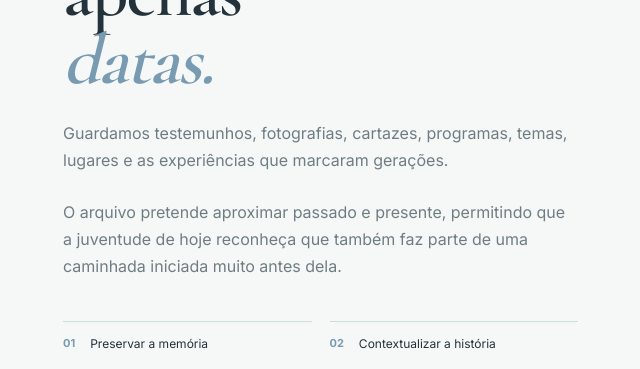
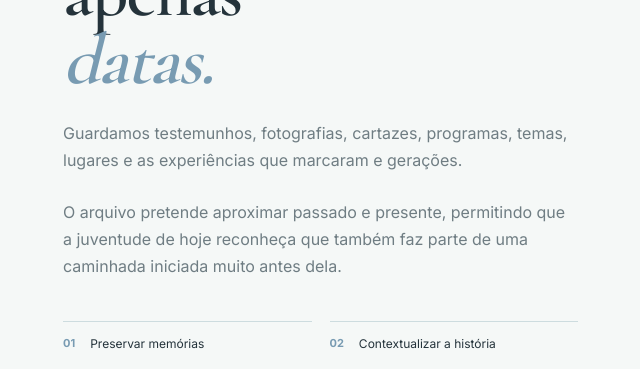
Before and after one commit to alissontx/Site-ENJE, a plain HTML site: page index.html in a window 1280 px wide. Shown: the part 8920-9289 px from the top of the page, 622-1262 px from the left. Drawn offline with nearby package versions, Linux system fonts and the light colour scheme.

Commit message:
Atualização

```diff
--- a/index.html
+++ b/index.html
@@ -145,7 +145,7 @@
           <h2>Não guardamos apenas<br><em>datas.</em></h2>
           <p>
             Guardamos testemunhos, fotografias, cartazes, programas, temas,
-            lugares e as experiências que marcaram gerações.
+            lugares e as experiências que marcaram e gerações.
           </p>
           <p>
             O arquivo pretende aproximar passado e presente, permitindo que a
@@ -153,7 +153,7 @@
             iniciada muito antes dela.
           </p>
           <div class="legacy-points">
-            <div><strong>01</strong><span>Preservar a memória</span></div>
+            <div><strong>01</strong><span>Preservar memórias</span></div>
             <div><strong>02</strong><span>Contextualizar a história</span></div>
             <div><strong>03</strong><span>Valorizar quem participou</span></div>
             <div><strong>04</strong><span>Inspirar novas gerações</span></div>
```
